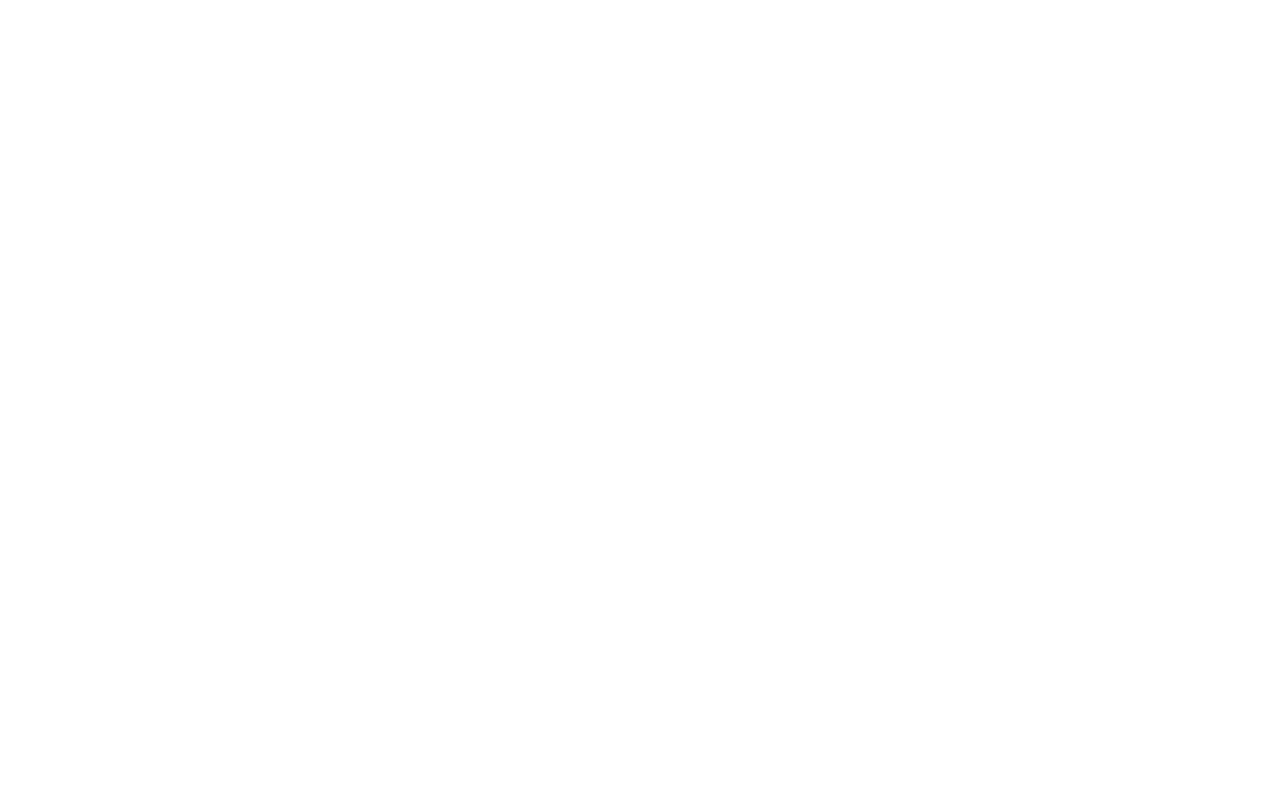
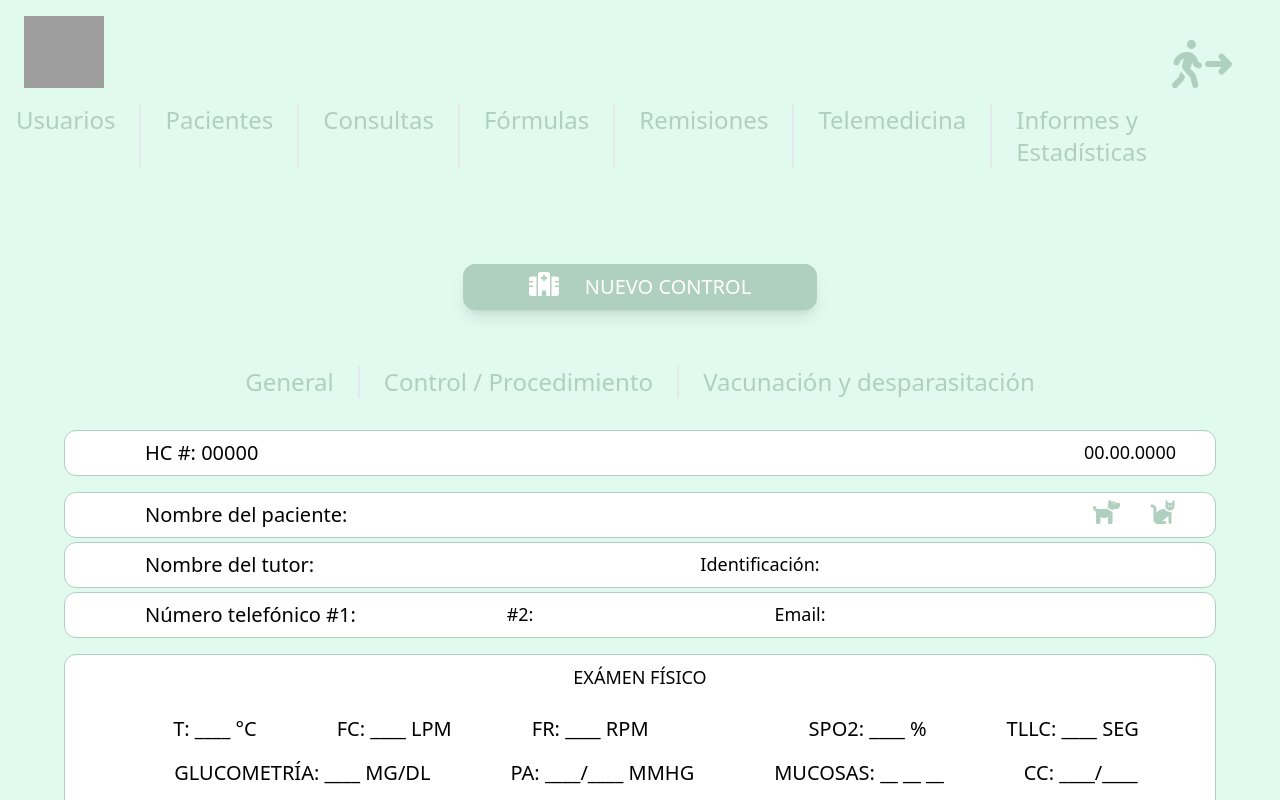
Before and after one commit to MAKAIABootcamp/TierraVet-project-frontend-7, a React (Vite) app in the folder tierravet/: page /procedure in a window 1280 px wide. Before the commit this address had no page. Shown: the top 800 px of the page. Built offline with nearby package versions, Linux system fonts and the light colour scheme; grey boxes are pictures that could not be loaded.

Commit message:
vista procedure

```diff
--- /dev/null
+++ b/tierravet/src/Pages/Procedure.jsx
@@ -0,0 +1,157 @@
+import React from "react";
+import Navbar from "../components/Navbar";
+import { FontAwesomeIcon } from "@fortawesome/react-fontawesome";
+import {
+  faDog,
+  faCat,
+  faHeartPulse,
+  faFlask,
+  faViruses,
+  faSyringe,
+  faHospital,
+  faFloppyDisk,
+} from "@fortawesome/free-solid-svg-icons";
+
+const Procedure = () => {
+  return (
+    <>
+      <div className="bg-primary">
+        <Navbar />
+
+        <label className="flex justify-center">
+          <div className="absolute mr-60 pointer-events-none">
+            <FontAwesomeIcon
+              icon={faHospital}
+              className="text-white mt-16 text-2xl pl-12 py-6"
+            />
+          </div>
+          <input
+            type="text"
+            name="new-control"
+            className=" mt-20 pl-14 py-2 text-center bg-secondary border shadow-lg border-secondary placeholder-white focus:outline-none focus:border-secondary focus:ring-secondary block  rounded-xl sm:text-xl focus:ring-1"
+            placeholder="NUEVO CONTROL"
+          />
+        </label>
+
+        <nav className="flex justify-center p-4 font-sans text-2xl text-secondary divide-x-2 mt-10">
+          <a
+            href="/users-list"
+            className=" hover:bg-secondary hover:text-white hover:shadow-lg hover:rounded-lg hover:px-8 hover:py-2 "
+          >
+            General
+          </a>
+          <a
+            href="/patients-list"
+            className=" ml-6 pl-6 hover:bg-secondary hover:text-white hover:shadow-lg hover:rounded-lg hover:px-8 hover:py-2 "
+          >
+            Control / Procedimiento
+          </a>
+          <a
+            href="/clinic-history"
+            className=" ml-6 pl-6 hover:bg-secondary hover:text-white hover:shadow-lg hover:rounded-lg hover:px-8 hover:py-2 "
+          >
+            Vacunación y desparasitación
+          </a>
+        </nav>
+
+        <div>
+          <label className="block ml-16 mr-16 relative">
+            <input
+              type="text"
+              name="user1"
+              className="mt-4 w-full px-20 py-2 block placeholder-black bg-white border border-secondary focus:outline-none focus:border-secondary focus:ring-secondary rounded-xl sm:text-xl focus:ring-1 "
+              placeholder="HC #: 00000"
+            />
+            <span className="absolute inset-0 mt-2 mr-10 flex justify-end text-lg">
+              00.00.0000
+            </span>
+          </label>
+          <label className="block ml-16 mr-16 relative">
+            <input
+              type="text"
+              name="user1"
+              className="mt-4 w-full px-20 py-2 block placeholder-black bg-white border border-secondary focus:outline-none focus:border-secondary focus:ring-secondary rounded-xl sm:text-xl focus:ring-1 "
+              placeholder="Nombre del paciente:"
+            />
+            <div className="absolute inset-0 mt-2 mr-24 flex justify-end ">
+              <FontAwesomeIcon
+                icon={faDog}
+                className="text-secondary text-2xl"
+              />
+            </div>
+            <div className="absolute inset-0 mt-2 mr-10 flex justify-end ">
+              <FontAwesomeIcon
+                icon={faCat}
+                className="text-secondary text-2xl"
+              />
+            </div>
+          </label>
+          <label className="block ml-16 mr-16 relative">
+            <input
+              type="text"
+              name="user1"
+              className="mt-1 w-full px-20 py-2 block placeholder-black bg-white border border-secondary focus:outline-none focus:border-secondary focus:ring-secondary rounded-xl sm:text-xl focus:ring-1 "
+              placeholder="Nombre del tutor:"
+            />
+            <span className="absolute inset-0 mt-2 ml-60 flex justify-center text-lg">
+              Identificación:
+            </span>
+          </label>
+          <label className="block ml-16 mr-16 relative">
+            <input
+              type="text"
+              name="user1"
+              className="mt-1 w-full px-20 py-2 block placeholder-black bg-white border border-secondary focus:outline-none focus:border-secondary focus:ring-secondary rounded-xl sm:text-xl focus:ring-1 "
+              placeholder="Número telefónico #1:"
+            />
+            <span className="absolute inset-0 mt-2 mr-60 justify-center flex text-lg">
+              #2:
+            </span>
+            <span className="absolute inset-0 mt-2 ml-80 flex justify-center text-lg">
+              Email:
+            </span>
+          </label>
+        </div>
+
+        <div className="block mt-4 ml-16 mr-16 relative  bg-white border border-secondary focus:outline-none focus:border-secondary focus:ring-secondary rounded-xl sm:text-xl focus:ring-1 ">
+          <p className="text-lg flex justify-center mt-2 ">EXÁMEN FÍSICO</p>
+          <span className="flex justify-center mt-6 ml-8">
+            <p className="mr-20">T: ____ °C</p>
+            <p className="mr-20">FC: ____ LPM</p>
+            <p className="mr-20">FR: ____ RPM</p>
+            <p className="ml-20">SPO2: ____ %</p>
+            <p className="ml-20">TLLC: ____ SEG</p>
+          </span>
+          <span className="flex justify-center mt-4 ml-8">
+            <p className="mr-20">GLUCOMETRÍA: ____ MG/DL</p>
+            <p className="mr-20">PA: ____/____ MMHG</p>
+            <p className="mr-20">MUCOSAS: __ __ __</p>
+            <p>CC: ____/____</p>
+          </span>
+          <p className="text-lg ml-8 mt-4 mb-40">Observaciones:</p>
+        </div>
+
+        <div className="block mt-4 ml-16 mr-16 relative  bg-white border border-secondary focus:outline-none focus:border-secondary focus:ring-secondary rounded-xl sm:text-xl focus:ring-1 ">
+          <p className="text-lg flex justify-center mt-2 ">
+            NOTAS DE ENFERMERÍA
+          </p>
+          <span className="">
+            <p className="ml-8 mt-20">Medicamentos administrados:</p>
+            <p className="ml-8 mt-20">Procedimiento realizado:</p>
+            <p className="ml-8 mt-40 mb-40">Observaciones:</p>
+          </span>
+        </div>
+
+        <div className="block mt-4 ml-16 mr-16 relative  bg-white border border-secondary focus:outline-none focus:border-secondary focus:ring-secondary rounded-xl sm:text-xl focus:ring-1 ">
+          <p className="text-lg flex justify-center mt-2 mb-60">EVOLUCIÓN</p>
+        </div>
+
+        <div className="flex justify-end mt-2 mr-10">
+          <FontAwesomeIcon icon={faFloppyDisk} className=" text-3xl mr-12" />
+        </div>
+      </div>
+    </>
+  );
+};
+
+export default Procedure;
--- a/tierravet/src/router/AppRouter.jsx
+++ b/tierravet/src/router/AppRouter.jsx
@@ -1,12 +1,14 @@
 // AppRouter.jsx
 import { BrowserRouter as Router, Routes, Route } from 'react-router-dom';
 import Home from '../Pages/Home';
+import Procedure from '../Pages/Procedure';
 
 const AppRouter = () => {
   return (
     <Router>
       <Routes>
         <Route path="/" element={<Home/>} />
+        <Route path='procedure' element={<Procedure/>}/>
       </Routes>
     </Router>
   );
```
